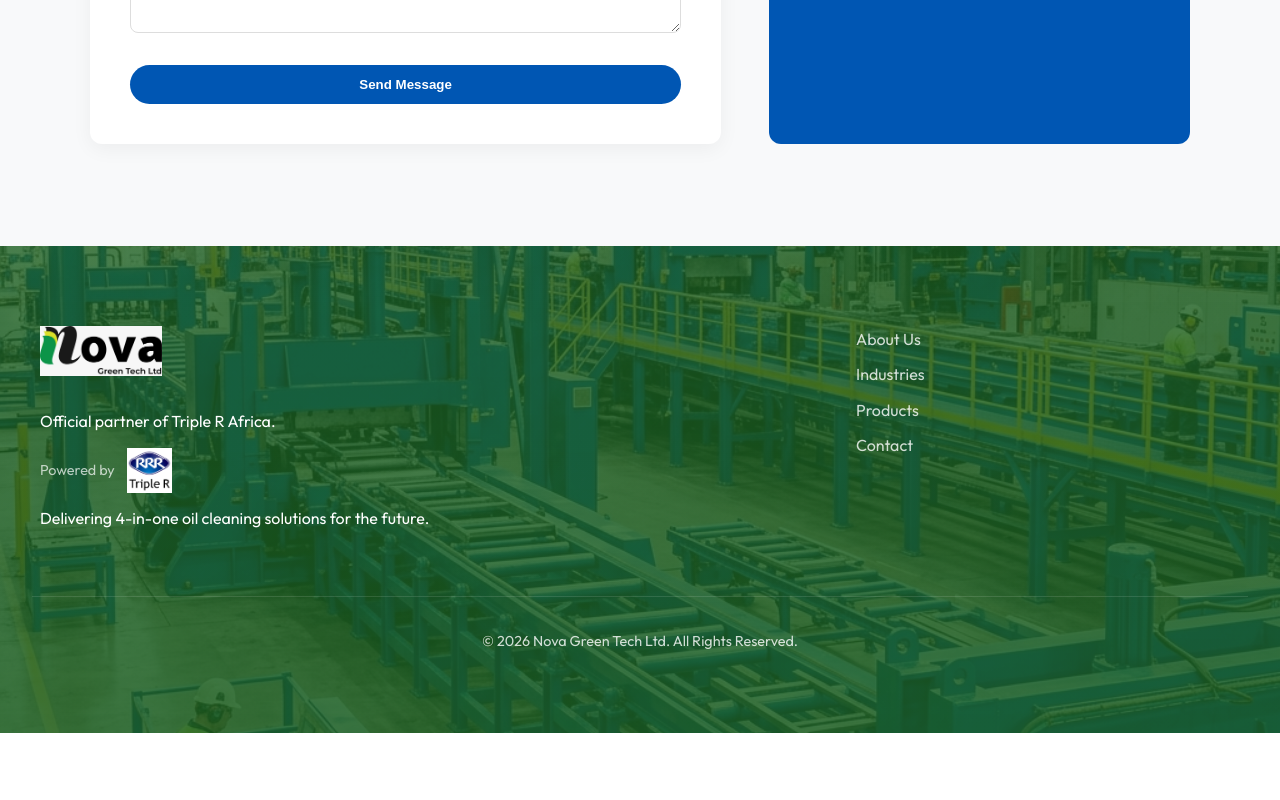
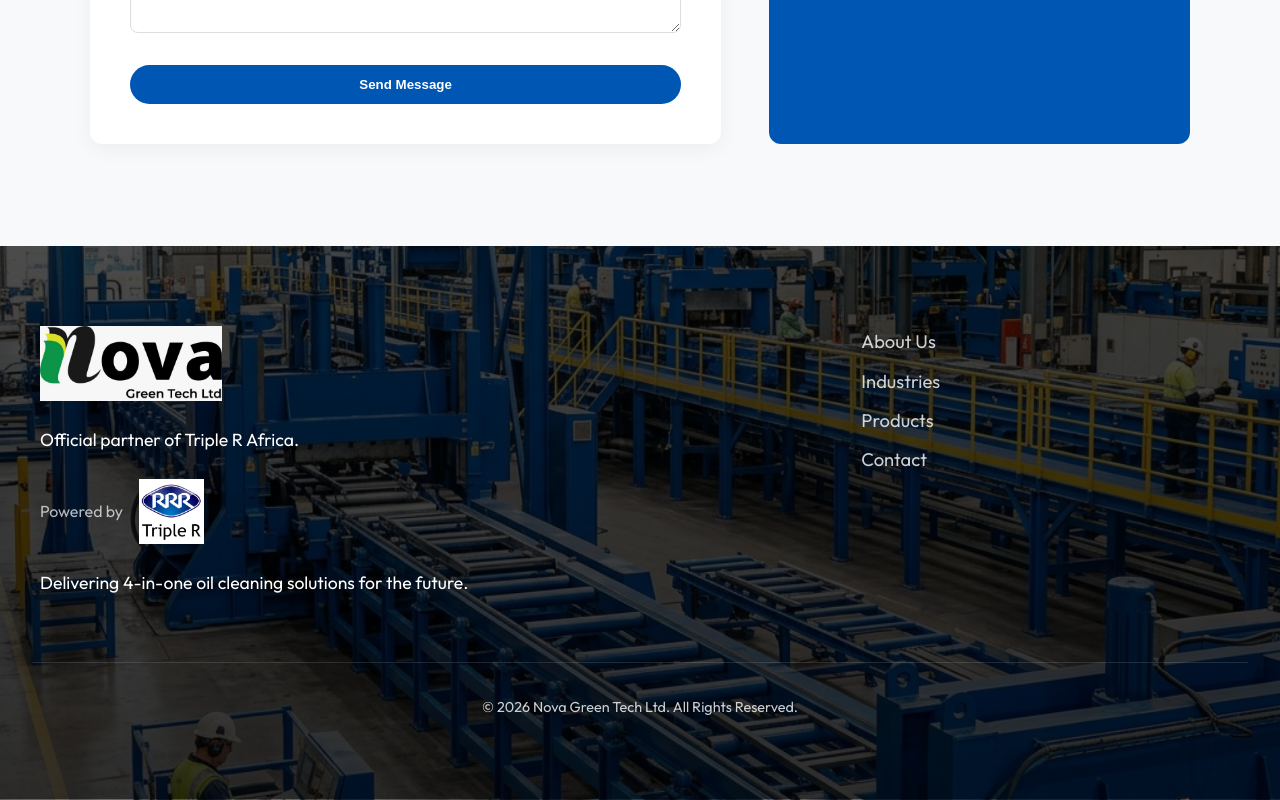
Before and after one commit to shadrackbenjamin/Novagreentechltd, a React (Vite) app: page / in a window 1280 px wide. Shown: the part 7863-8663 px from the top of the page. Before the commit the page ends 8596 px from the top, so only its background shows below. Built offline with nearby package versions, Linux system fonts and the light colour scheme.

Commit message:
style: final footer refinement - match hero aesthetic with black overlay and larger branding

```diff
--- a/src/components/Footer.jsx
+++ b/src/components/Footer.jsx
@@ -4,17 +4,17 @@ import tripleRLogo from '../assets/Triple-R-FIlters.png';
 const Footer = () => {
   return (
     <footer className="footer" style={{
-      backgroundImage: 'linear-gradient(rgba(27, 94, 32, 0.8), rgba(27, 94, 32, 0.85)), url("/Novagreentechltd/services/industrial_plants.png")',
+      backgroundImage: 'linear-gradient(rgba(0, 0, 0, 0.7), rgba(0, 0, 0, 0.8)), url("/Novagreentechltd/services/industrial_plants.png")',
     }}>
       <div className="footer-content">
         <div className="footer-col">
-          <img src="/Novagreentechltd/logo.jpg" alt="Nova Green Tech Ltd Logo" className="footer-logo" />
-          <p>Official partner of Triple R Africa.</p>
-          <div style={{ display: 'flex', alignItems: 'center', gap: '0.75rem', marginTop: '0.75rem' }}>
-            <span style={{ color: 'rgba(255,255,255,0.7)', fontSize: '0.9rem' }}>Powered by</span>
-            <img src={tripleRLogo} alt="Triple R Logo" style={{ height: '45px', objectFit: 'contain' }} />
+          <img src="/Novagreentechltd/logo.jpg" alt="Nova Green Tech Ltd Logo" style={{ height: '75px', width: 'auto', marginBottom: '1.5rem', display: 'block' }} />
+          <p style={{ fontSize: '1.1rem' }}>Official partner of Triple R Africa.</p>
+          <div style={{ display: 'flex', alignItems: 'center', gap: '1rem', marginTop: '1.5rem' }}>
+            <span style={{ color: 'rgba(255,255,255,0.7)', fontSize: '1rem' }}>Powered by</span>
+            <img src={tripleRLogo} alt="Triple R Logo" style={{ height: '65px', objectFit: 'contain' }} />
           </div>
-          <p style={{ marginTop: '0.75rem' }}>Delivering 4-in-one oil cleaning solutions for the future.</p>
+          <p style={{ marginTop: '1.5rem', fontSize: '1.1rem' }}>Delivering 4-in-one oil cleaning solutions for the future.</p>
         </div>
         <div className="footer-col">
           <a href="#about" style={{ display: 'block', marginBottom: '0.5rem', color: 'rgba(255,255,255,0.8)' }}>About Us</a>
--- a/src/index.css
+++ b/src/index.css
@@ -253,9 +253,10 @@ html {
 .footer-content {
   display: grid;
   grid-template-columns: 2fr 1fr;
-  gap: 3rem;
+  gap: 4rem;
   max-width: 1200px;
   margin: 0 auto;
+  font-size: 1.15rem;
 }
 
 .footer-logo {
```
